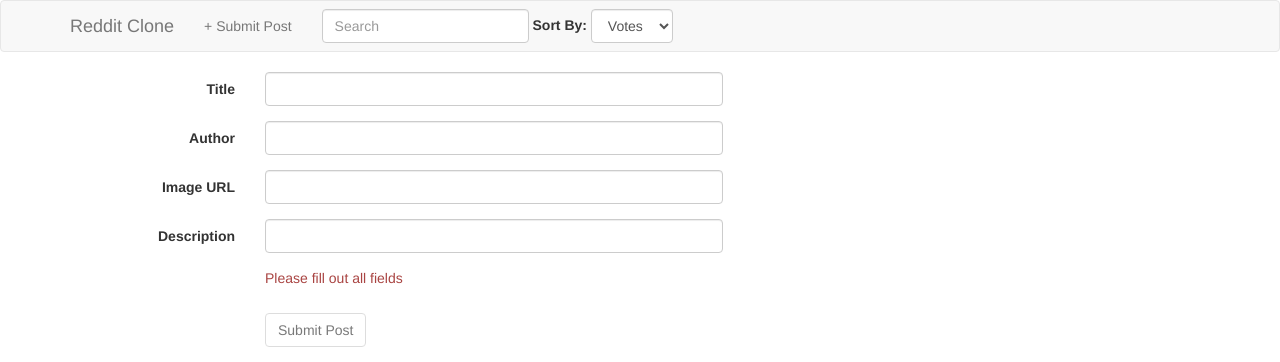
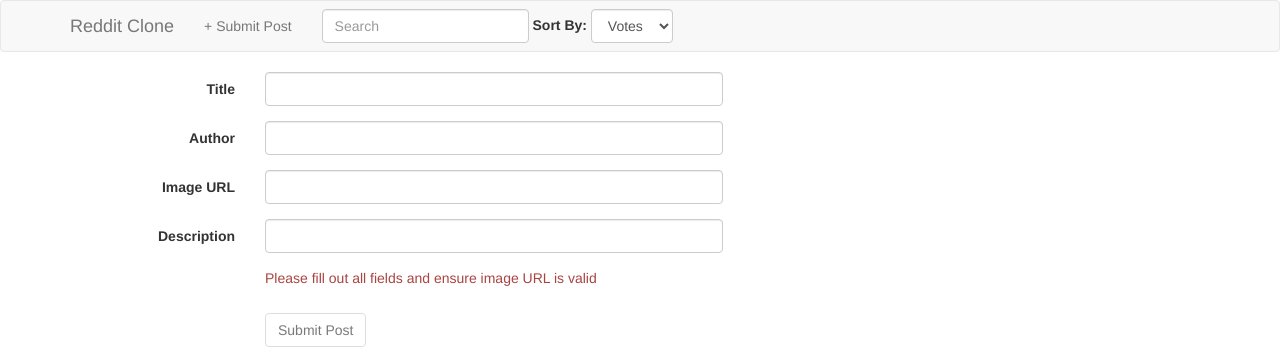
Before and after one commit to craftninja/angular-curr, a website: page Unit01/11/index.html in a window 1280 px wide. Both pictures are taken after a click on the item "+ Submit Post". Shown: the top 362 px of the page. Drawn offline with nearby package versions, Linux system fonts and the light colour scheme.

Commit message:
Made error message more clear

```diff
--- a/Unit01/11/index.html
+++ b/Unit01/11/index.html
@@ -74,7 +74,7 @@
         </div>
         <div class="form-group">
           <p ng-show="postForm.$invalid" class="col-sm-offset-2 text-danger col-sm-5">
-            Please fill out all fields
+            Please fill out all fields and ensure image URL is valid
           </p>
         </div>
         <div class="form-group">
```
